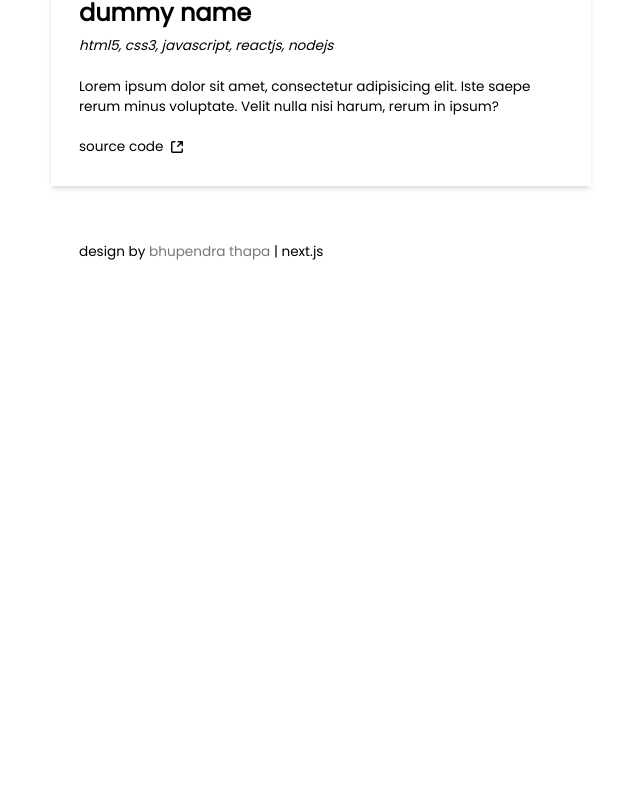
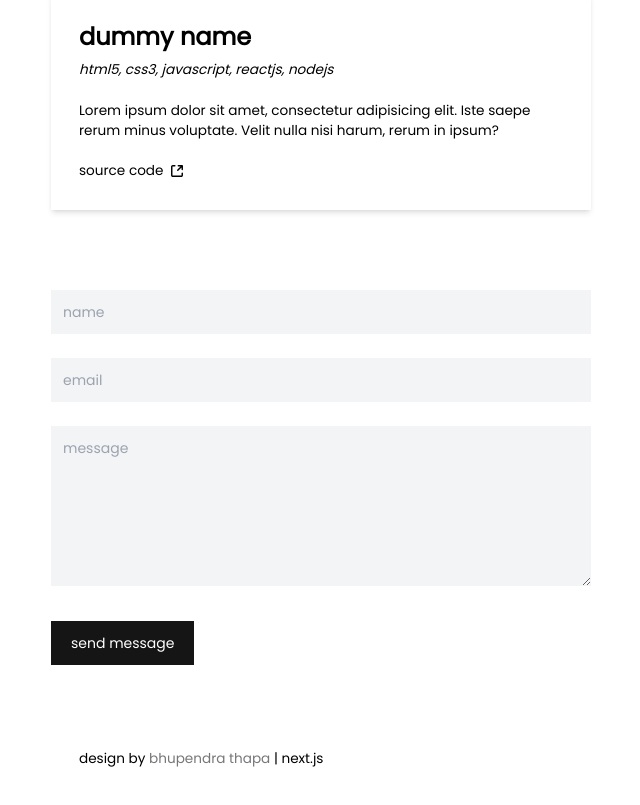
Before and after one commit to WhyRedX/MyPortfolio, a Next.js app: page / in a window 1280 px wide. Shown: the part 1443-2248 px from the top of the page, without its empty margins (609-1249 px from the left). Before the commit the page ends 1789 px from the top, so only its background shows below. Built offline with nearby package versions, Linux system fonts and the light colour scheme.

Commit message:
contact component added

```diff
--- a/pages/index.js
+++ b/pages/index.js
@@ -235,7 +235,7 @@ export default function Home() {
                 </Link>
               </li>
               <li>
-                <Link href="/example">
+                <Link href="/#contact">
                   <a className="inline-flex items-center group">
                     <div className="hoverExpand xtransition"></div>
                     <span className="text-sm md:text-xsmall group-hover:text-xdark">
@@ -316,20 +316,37 @@ export default function Home() {
         </div>
 
         {/* right part of home */}
-        <div className="w-full md:max-w-[50%] p-5 lg:py-14 lg:pr-20 md:absolute md:top-0 md:right-0">
-          <div id="skills" className="skills">
+        <div className="w-full md:max-w-[50%] p-5 lg:pt-0 lg:pb-14 lg:pr-20 md:absolute md:top-0 md:right-0 md:z-50">
+          <div id="skills" className="skills lg:pt-14">
             <h1 className="md:hidden font-bold text-xl mb-4">skills</h1>
             <div className="grid grid-cols-3 sm:grid-cols-4 md:grid-cols-3 gap-2">
               {skillsCard.map(squareBlock)}
             </div>
           </div>
-          <div id="projects" className="projects mt-14">
+          <div id="projects" className="projects py-[5rem]">
             <h1 className="md:hidden font-bold text-xl mb-4">projects</h1>
             <div className="grid grid-cols-1 gap-2">
               {projectsCard.map(rectangleBlock)}
             </div>
           </div>
-          <div className="p-7 mt-7">
+          <div id="contact" className="contact">
+            <h1 className="md:hidden font-bold text-xl mb-4">get in touch</h1>
+            <form>
+              <div>
+              <input className="w-full focus:outline-none text-sm bg-gray-100 p-3" type="text" placeholder="name" required/>
+              </div>
+              <div className="my-6">
+                <input className="w-full focus:outline-none text-sm bg-gray-100 p-3" type="email" placeholder="email" required/>
+              </div>
+              <div  className="mb-7">
+                <textarea className="w-full min-h-[10rem] focus:outline-none text-sm bg-gray-100 p-3" placeholder="message"></textarea>
+              </div>
+              <div>
+                <input className="bg-xdark text-sm text-xwhite py-3 px-5" type="submit" value="send message" />
+              </div>
+            </form>
+          </div>
+          <div className="mt-14 text-center md:text-start md:p-7">
             <p className="text-xsmall">
               design by <span className="text-xgrey">bhupendra thapa</span> |
               next.js
```
